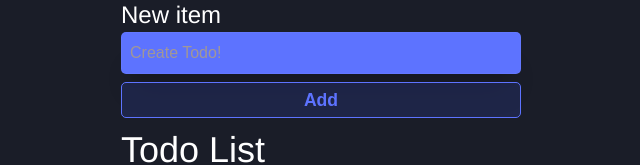
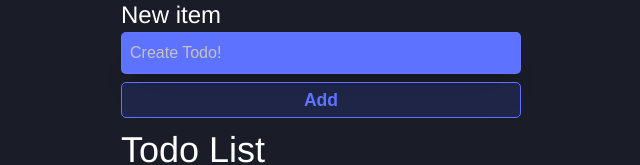
Before and after one commit to EnjaeAntonio/todo-list, a React (Create React App) app: page / in a window 1280 px wide. Shown: the top 165 px of the page, without its empty margins (319-959 px from the left). Built offline with nearby package versions, Linux system fonts and the light colour scheme.

Commit message:
fixed placeholder font

```diff
--- a/src/style/style.css
+++ b/src/style/style.css
@@ -37,7 +37,7 @@ input{
   }
 
   input::placeholder{
-    color: #a19797;
+    color: #c5c2c2;
   }
 
 
```
